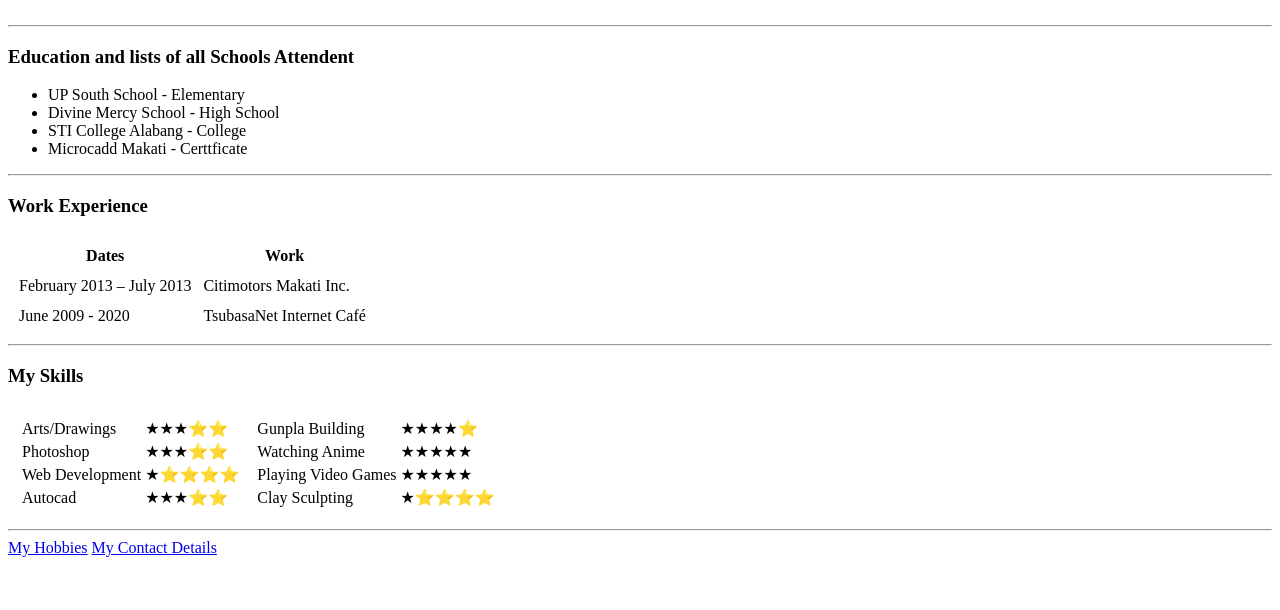
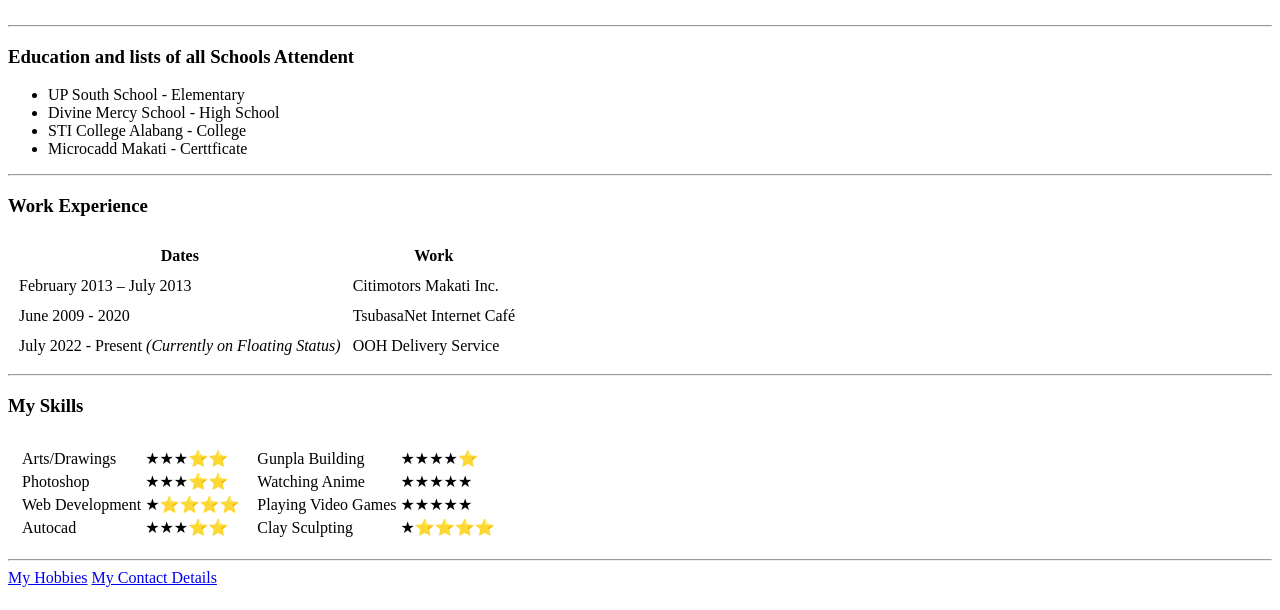
Before and after one commit to zinjiro/practicecv, a plain HTML site: page index.html in a window 1280 px wide. Shown: the part 190-800 px from the top of the page. Drawn offline with Linux system fonts and the light colour scheme.

Commit message:
Added some Working Experience on index.html file

```diff
--- a/index.html
+++ b/index.html
@@ -43,6 +43,10 @@
         <tr>
           <td>June 2009 - 2020</td>
           <td>TsubasaNet Internet Café</td>
+        </tr>
+        <tr>
+          <td>July 2022 - Present <em>(Currently on Floating Status)</em></td>
+          <td>OOH Delivery Service</td>
         </tr>
       </tbody>
     </table>
```
